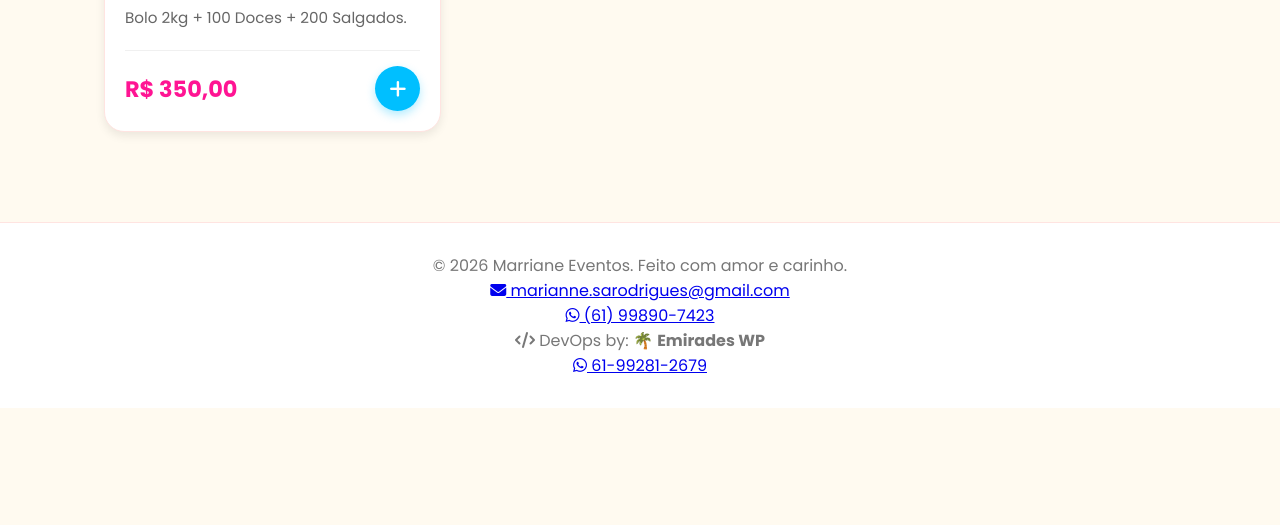
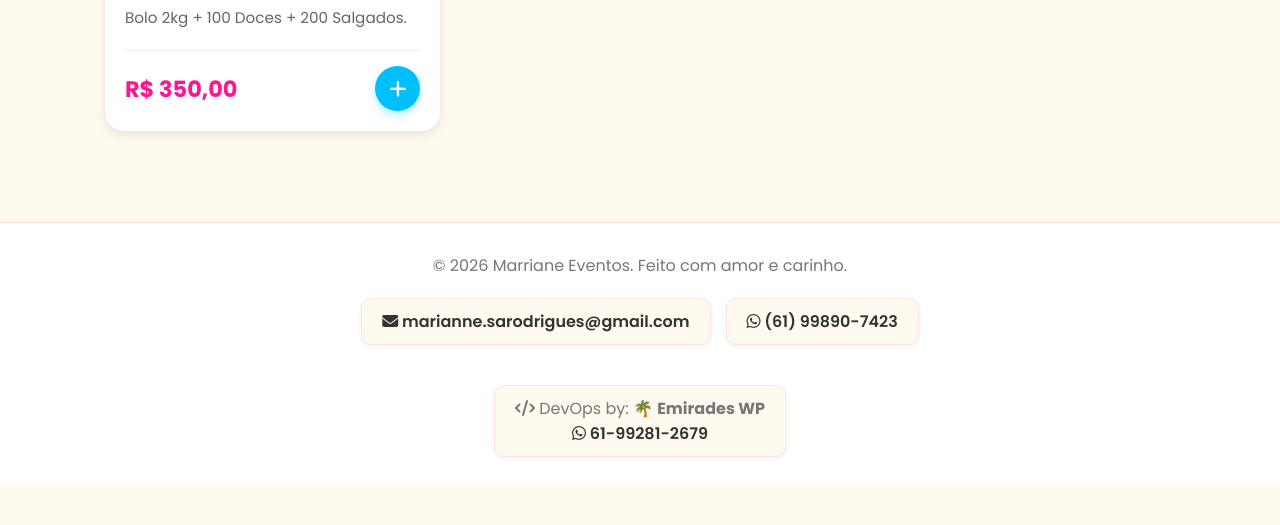
Before and after one commit to luizoryone/MarrianeEventos, a plain HTML site: page index.html in a window 1280 px wide. Shown: the part 3231-3756 px from the top of the page. Before the commit the page ends 3689 px from the top, so only its background shows below. Drawn offline with Linux system fonts and the light colour scheme.

Commit message:
alterações link

```diff
--- a/css/style.css
+++ b/css/style.css
@@ -288,6 +288,43 @@ footer {
     border-top: 1px solid var(--rosa-pastel);
 }
 
+.contact-cards {
+    display: flex;
+    justify-content: center;
+    gap: 15px;
+    margin: 20px 0;
+    flex-wrap: wrap;
+}
+
+.mini-card {
+    background: var(--fundo-pastel);
+    border: 1px solid var(--rosa-pastel);
+    padding: 10px 20px;
+    border-radius: 10px;
+    box-shadow: 0 2px 5px rgba(0,0,0,0.05);
+    transition: var(--transition);
+}
+
+.mini-card:hover {
+    box-shadow: 0 4px 10px rgba(0,0,0,0.1);
+    transform: translateY(-2px);
+}
+
+.mini-card a {
+    text-decoration: none;
+    color: var(--texto-escuro);
+    font-weight: 600;
+}
+
+.mini-card a:hover {
+    color: var(--rosa-choque);
+}
+
+.devops-card {
+    margin-top: 20px;
+    display: inline-block;
+}
+
 /* --- Responsive --- */
 @media (max-width: 768px) {
     .hero {
```
